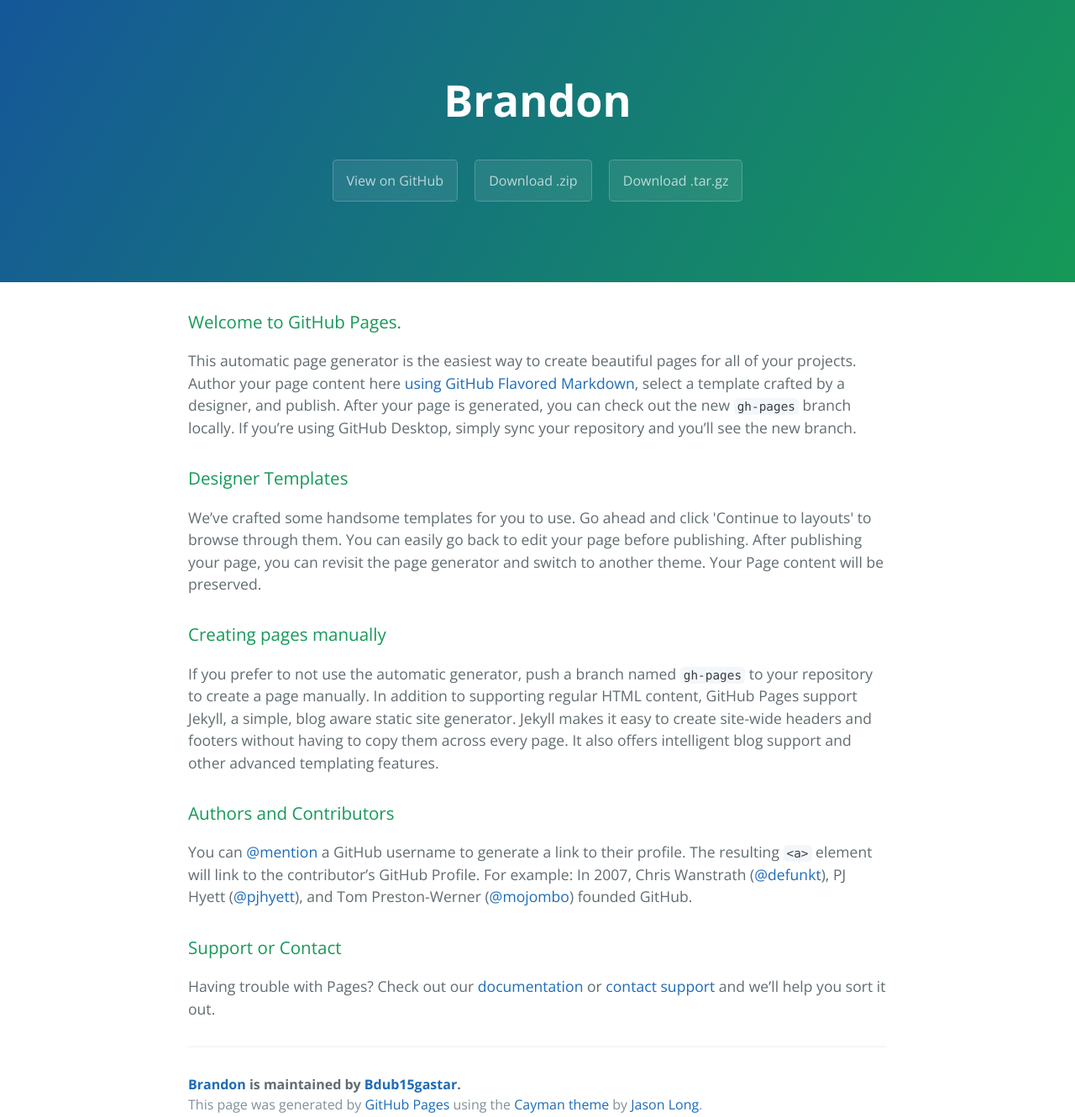
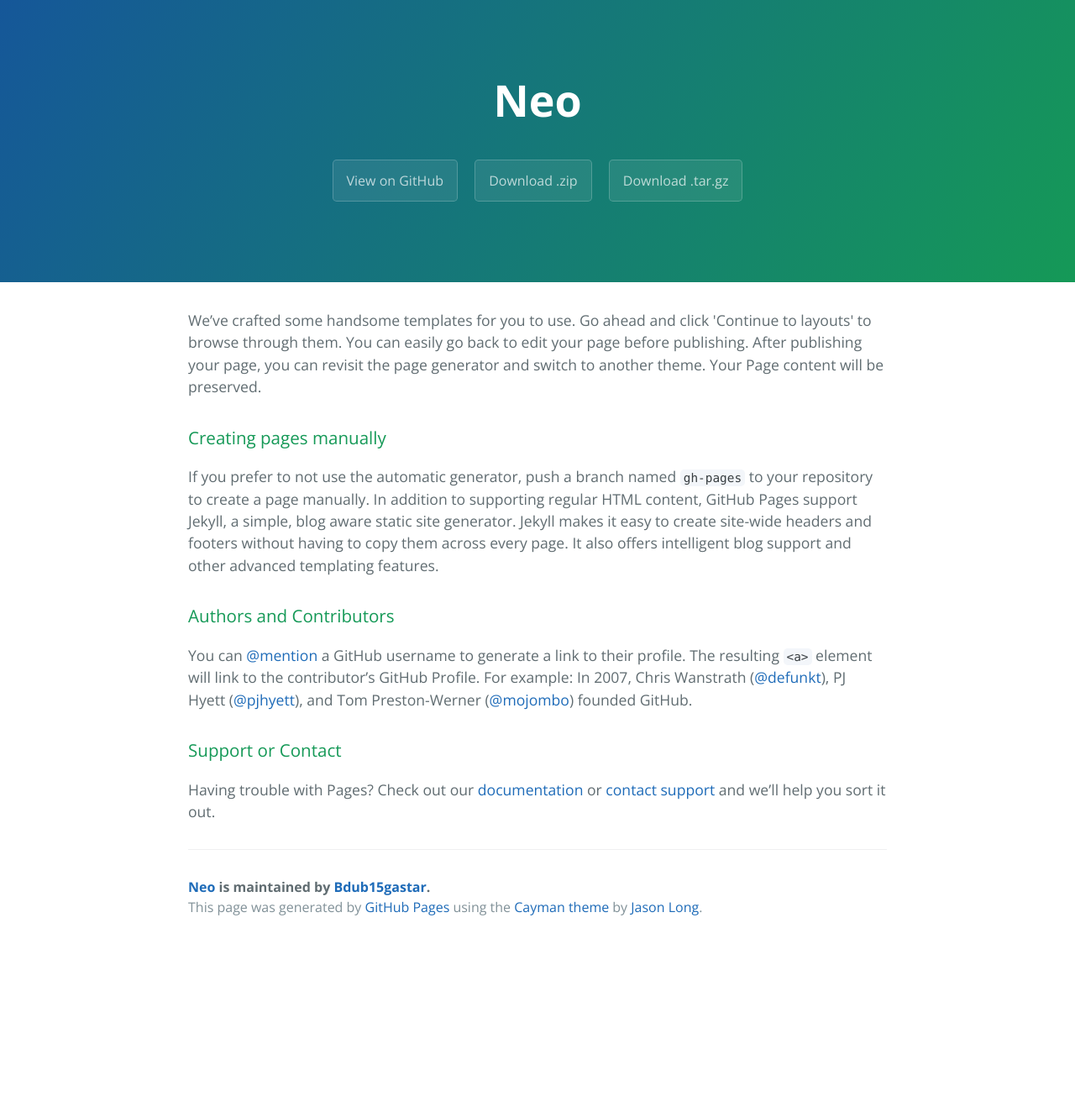
Before and after one commit to Bdub15gastar/Brandon, a plain HTML site: page index.html in a window 1280 px wide. Shown: the whole page at 84% size. After the commit the page ends 1124 px from the top, so only its background shows below. Drawn offline with nearby package versions, Linux system fonts and the light colour scheme.

```diff
--- a/index.html
+++ b/index.html
@@ -2,7 +2,7 @@
 <html lang="en-us">
   <head>
     <meta charset="UTF-8">
-    <title>Brandon by Bdub15gastar</title>
+    <title>Neo by Bdub15gastar</title>
     <meta name="viewport" content="width=device-width, initial-scale=1">
     <link rel="stylesheet" type="text/css" href="stylesheets/normalize.css" media="screen">
     <link href='https://fonts.googleapis.com/css?family=Open+Sans:400,700' rel='stylesheet' type='text/css'>
@@ -11,7 +11,7 @@
   </head>
   <body>
     <section class="page-header">
-      <h1 class="project-name">Brandon</h1>
+      <h1 class="project-name">Neo</h1>
       <h2 class="project-tagline"></h2>
       <a href="https://github.com/Bdub15gastar/Brandon" class="btn">View on GitHub</a>
       <a href="https://github.com/Bdub15gastar/Brandon/zipball/master" class="btn">Download .zip</a>
@@ -19,15 +19,7 @@
     </section>
 
     <section class="main-content">
-      <h3>
-<a id="welcome-to-github-pages" class="anchor" href="#welcome-to-github-pages" aria-hidden="true"><span aria-hidden="true" class="octicon octicon-link"></span></a>Welcome to GitHub Pages.</h3>
-
-<p>This automatic page generator is the easiest way to create beautiful pages for all of your projects. Author your page content here <a href="https://guides.github.com/features/mastering-markdown/">using GitHub Flavored Markdown</a>, select a template crafted by a designer, and publish. After your page is generated, you can check out the new <code>gh-pages</code> branch locally. If you’re using GitHub Desktop, simply sync your repository and you’ll see the new branch.</p>
-
-<h3>
-<a id="designer-templates" class="anchor" href="#designer-templates" aria-hidden="true"><span aria-hidden="true" class="octicon octicon-link"></span></a>Designer Templates</h3>
-
-<p>We’ve crafted some handsome templates for you to use. Go ahead and click 'Continue to layouts' to browse through them. You can easily go back to edit your page before publishing. After publishing your page, you can revisit the page generator and switch to another theme. Your Page content will be preserved.</p>
+      <p>We’ve crafted some handsome templates for you to use. Go ahead and click 'Continue to layouts' to browse through them. You can easily go back to edit your page before publishing. After publishing your page, you can revisit the page generator and switch to another theme. Your Page content will be preserved.</p>
 
 <h3>
 <a id="creating-pages-manually" class="anchor" href="#creating-pages-manually" aria-hidden="true"><span aria-hidden="true" class="octicon octicon-link"></span></a>Creating pages manually</h3>
@@ -45,7 +37,7 @@
 <p>Having trouble with Pages? Check out our <a href="https://help.github.com/pages">documentation</a> or <a href="https://github.com/contact">contact support</a> and we’ll help you sort it out.</p>
 
       <footer class="site-footer">
-        <span class="site-footer-owner"><a href="https://github.com/Bdub15gastar/Brandon">Brandon</a> is maintained by <a href="https://github.com/Bdub15gastar">Bdub15gastar</a>.</span>
+        <span class="site-footer-owner"><a href="https://github.com/Bdub15gastar/Brandon">Neo</a> is maintained by <a href="https://github.com/Bdub15gastar">Bdub15gastar</a>.</span>
 
         <span class="site-footer-credits">This page was generated by <a href="https://pages.github.com">GitHub Pages</a> using the <a href="https://github.com/jasonlong/cayman-theme">Cayman theme</a> by <a href="https://twitter.com/jasonlong">Jason Long</a>.</span>
       </footer>
```
Also changed, not shown: params.json (+2 -2 lines).
